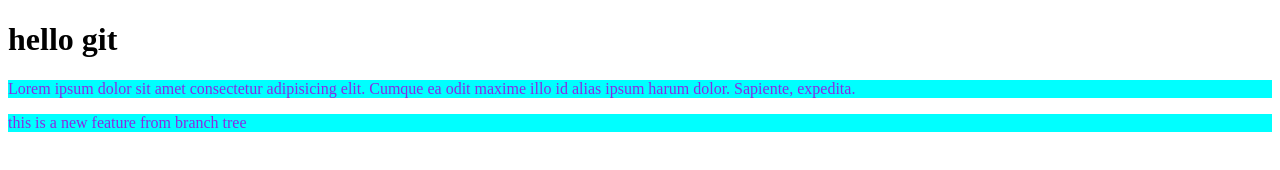
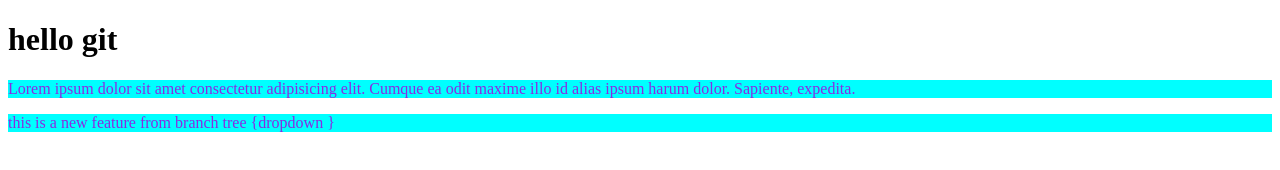
Before and after one commit to salman117-sudo/LocalRepo, a plain HTML site: page index.html in a window 1280 px wide. Drawn offline with Linux system fonts and the light colour scheme.

```diff
--- a/index.html
+++ b/index.html
@@ -11,6 +11,6 @@
     <h1>hello git </h1>
     <p>Lorem ipsum dolor sit amet consectetur adipisicing elit. Cumque ea odit maxime illo id alias ipsum harum dolor. Sapiente, expedita.</p>
 
-    <p>this is a new feature from branch tree </p>
+    <p>this is a new feature from branch tree {dropdown } </p>
 </body>
 </html>
```
